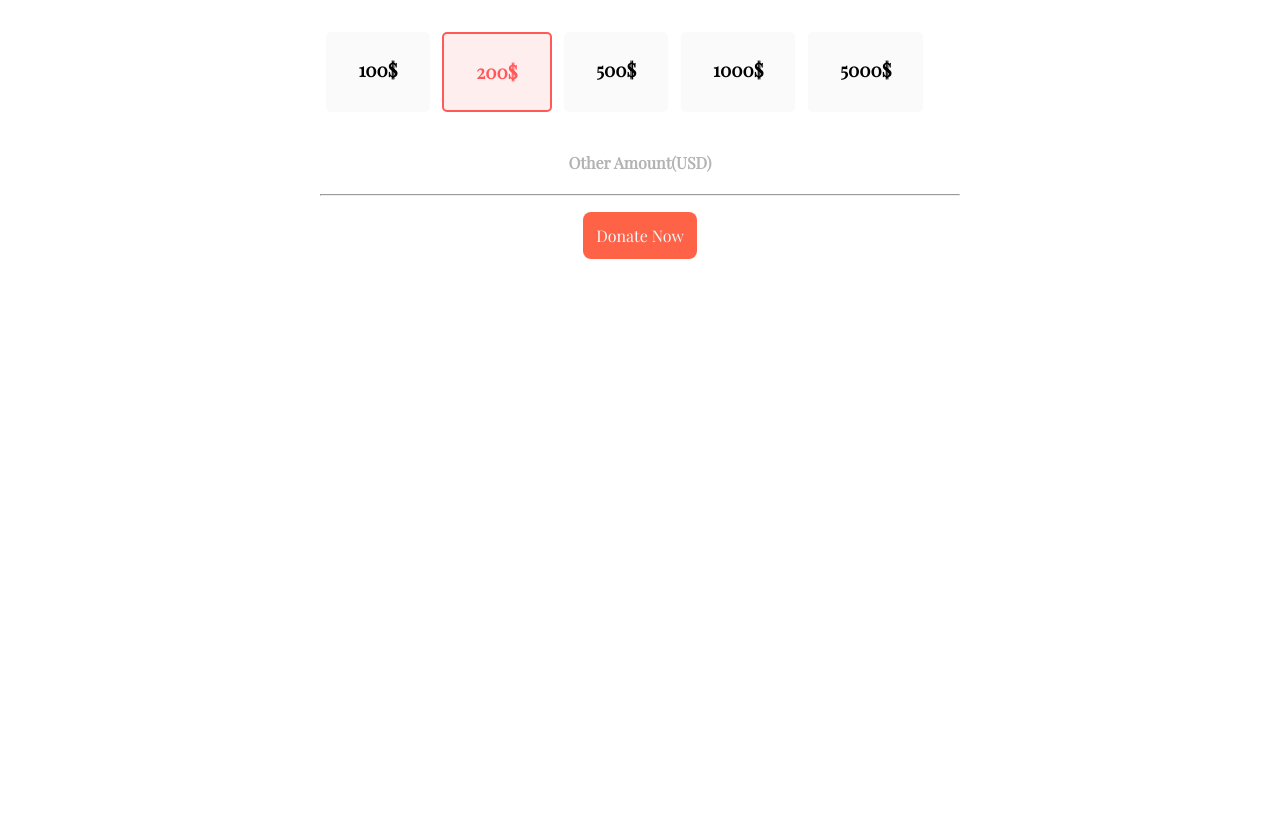
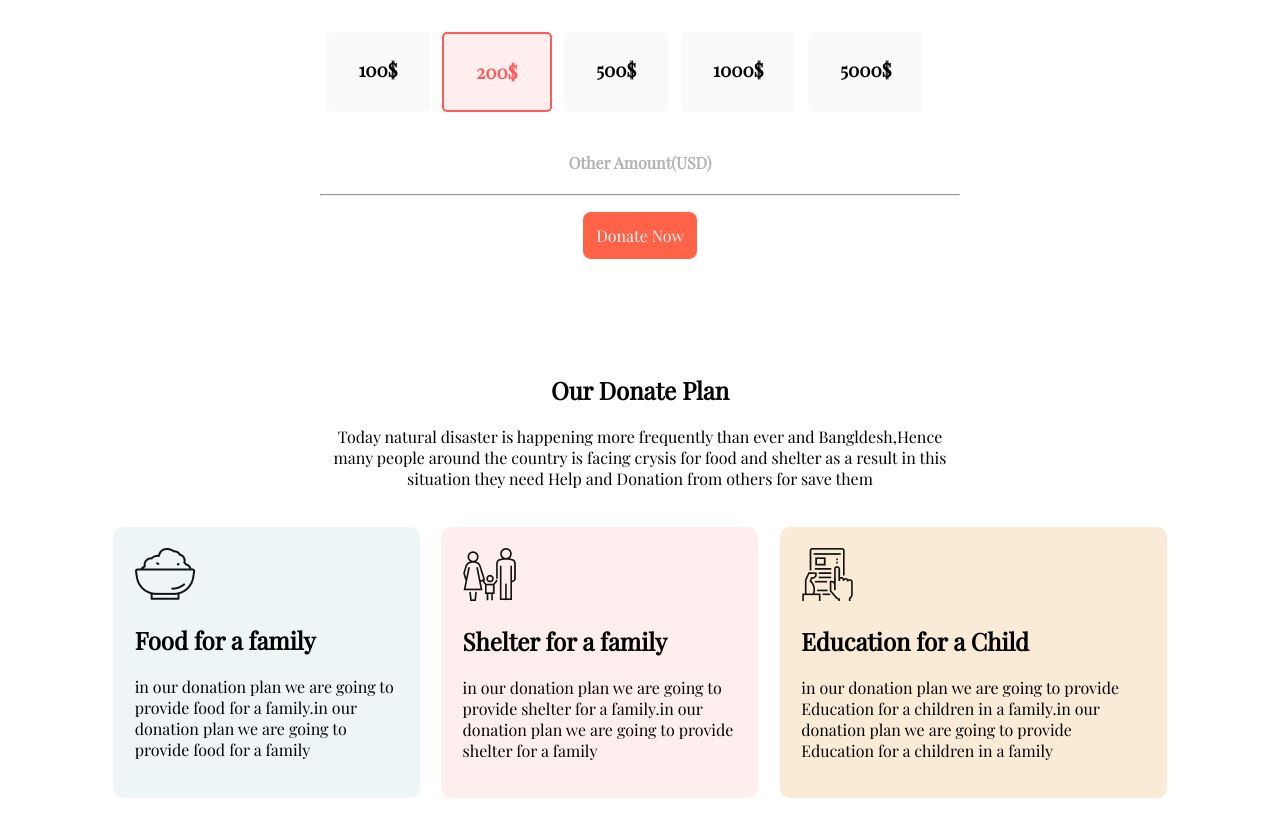
Before and after one commit to pkb1981/donate-today, a plain HTML site: page index.html in a window 1280 px wide. Shown: the part 521-1352 px from the top of the page. Before the commit the page ends 800 px from the top, so only its background shows below. Drawn offline with nearby package versions, Linux system fonts and the light colour scheme.

Commit message:
3rd part added

```diff
--- a/index.html
+++ b/index.html
@@ -43,6 +43,41 @@
         <br>
         <a class="button-link" target="_blank" href="https://bdrcs.org/">Donate Now</a>
     </section>
+    <!-- section 3 starts here -->
+    <section>
+        <div class="donation-plan">
+            <h1>Our Donate Plan</h1>
+            <p>Today natural disaster is happening more frequently than ever and Bangldesh,Hence many people around the
+                country is facing crysis for food and shelter as a result in this situation they need Help and Donation
+                from
+                others for save them</p>
+
+        </div>
+        <div class="plan">
+            <div class="food-plan" id="left">
+                <img src="./images/food.png" alt="">
+                <h2>Food for a family</h2>
+                <p>in our donation plan we are going to provide food for a family.in our donation plan we are going to
+                    provide food for a family</p>
+            </div>
+            <div class="food-plan" id="middle">
+                <img src="./images/shelter.png" alt="">
+                <h2>Shelter for a family</h2>
+                <p>in our donation plan we are going to provide shelter for a family.in our donation plan we are going
+                    to
+                    provide shelter for a family</p>
+            </div>
+            <div class="food-plan" id="right">
+                <img src="./images/Frame-1.png" alt="">
+                <h2>Education for a Child</h2>
+                <p>in our donation plan we are going to provide Education for a children in a family.in our donation
+                    plan we
+                    are going to provide Education for a children in a family</p>
+            </div>
+
+        </div>
+
+    </section>
 </body>
 
 </html>
--- a/style.css
+++ b/style.css
@@ -56,3 +56,39 @@ body {
 h4 {
     color: #B3B3B3;
 }
+
+.donation-plan {
+    text-align: center;
+    padding-left: 25%;
+    padding-right: 25%;
+    margin-top: 10%;
+}
+
+.plan {
+    display: flex;
+    margin-left: 8%;
+    margin-right: 8%;
+}
+
+.food-plan {
+    text-align: left;
+    padding: 2%;
+    margin-left: 1%;
+    margin-right: 1%;
+    margin-top: 2%;
+    margin-bottom: 3%;
+    border-radius: 10px;
+}
+
+#left {
+    background-color: rgba(79, 157, 166, 0.1);
+}
+
+#middle {
+    background-color: rgba(255, 89, 89, 0.1);
+
+}
+
+#right {
+    background-color: antiquewhite;
+}
```
